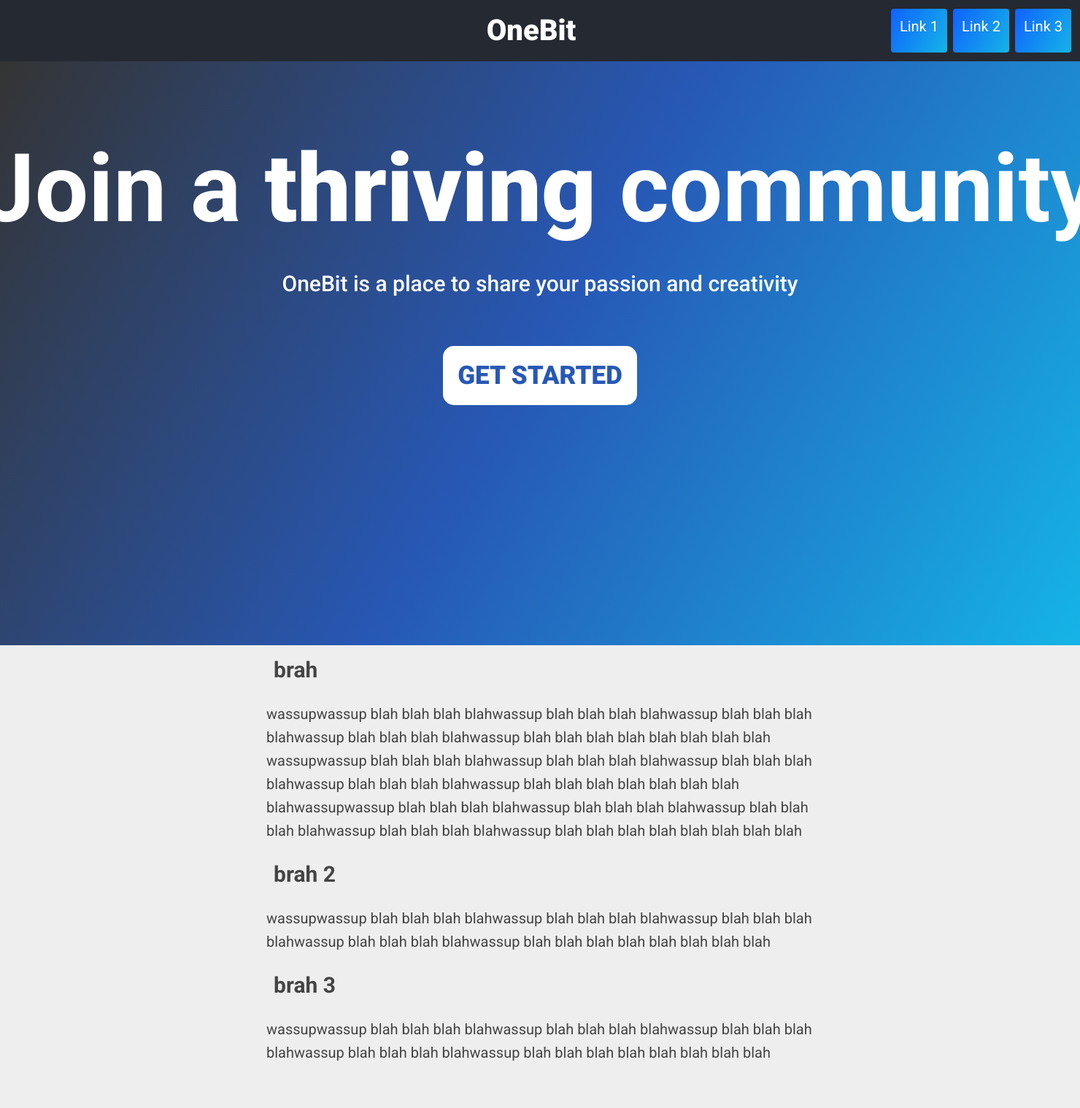
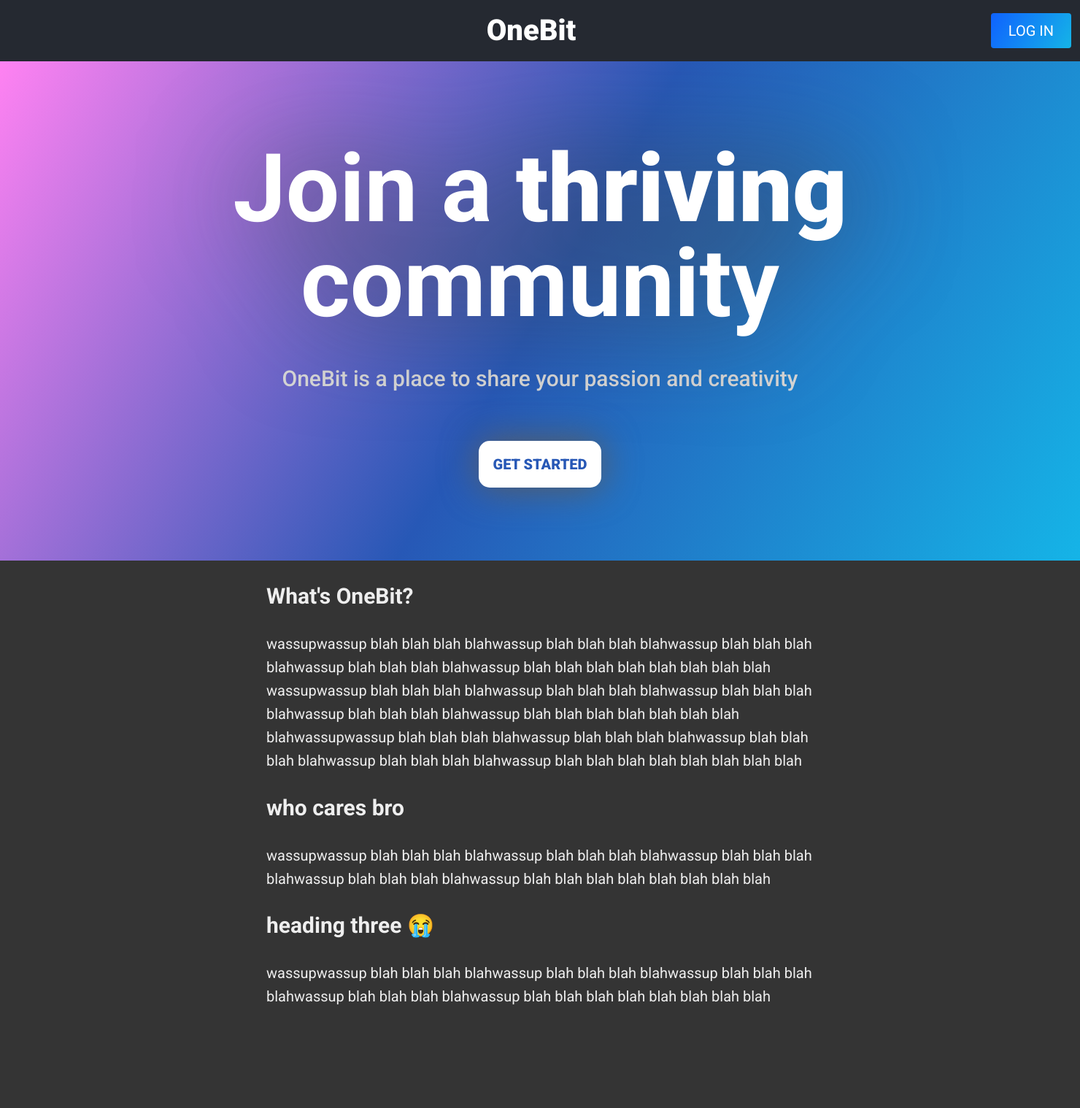
Before and after one commit to David35k/13COMProject, a Python web app: template templates/index.html in a window 1480 px wide; the page is wider, and only the part inside the window is pictured. Shown: that part at 73% size. After the commit the page ends 1376 px from the top of that part, so only its background shows below. Run offline with Jinja, Linux system fonts and the light colour scheme; the template is opened without the code that fills it, so the values that code supplies are empty.

Commit message:
LOOKS FIYA!

```diff
--- a/static/style/index.css
+++ b/static/style/index.css
@@ -1,8 +1,9 @@
 header {
-    height: 100vh;
+    height: fit-content;
     display: flex;
     flex-direction: column;
     align-items: center;
+    padding-bottom: 100px;
 }
 
 #headTextDiv {
@@ -17,9 +18,12 @@ header {
 #headTextDiv>h1 {
     font-size: 130px;
     margin-bottom: 50px;
+    max-width: 1000px;
+    filter: drop-shadow(0px 0px 75px rgb(63, 63, 63));
 }
 
 #headTextDiv>aside {
     font-size: 30px;
     margin-bottom: 20px;
+    color: rgb(215, 215, 215);
 }
--- a/static/style/main.css
+++ b/static/style/main.css
@@ -4,13 +4,13 @@ body {
     line-height: 1.6;
     font-size: 20px;
     padding: 0;
-    color: #444;
-    background-color: #eee;
+    color: #eee;
+    background-color: #343434;
     font-family: "Roboto", sans-serif;
 }
 
 .background-gradient {
-    background-image: linear-gradient(120deg, #343434, #2758B6, #15B4E7);
+    background-image: linear-gradient(120deg, #FF82F2, #2758B6, #15B4E7);
 }
 
 .background-gradient-inverted {
@@ -32,6 +32,9 @@ body {
     flex-wrap: wrap-reverse;
     justify-content: space-between;
     background-color: #252931;
+    top: 0;
+    position: sticky;
+    z-index: 1000;
 }
 
 nav {
@@ -72,6 +75,7 @@ nav {
     justify-content: flex-end;
     gap: 8px;
     margin: 12px;
+    align-items: center;
 }
 
 @media (width < 600px) {
@@ -84,23 +88,31 @@ nav {
 
 nav a {
     width: max-content;
-    padding: 8px 12px;
+    padding: 8px 24px;
     background-image: linear-gradient(120deg, #0F62FE, #15B4E7);
     color: white;
     text-decoration: none;
     border-radius: 4px;
     transition-duration: 300ms;
+    height: fit-content;
 }
 
 nav a:hover {
-    box-shadow: 0 2px 5px saddlebrown;
+    box-shadow: 0 2px 5px #2758B6;
 }
 
 .action-button {
     padding: 20px;
-    font-size: 35px;
+    font-size: 20px;
     border-radius: 15px;
     border: none;
     background-color: white;
     color: #2758B6;
+    transition-duration: 150ms;
+    filter: drop-shadow(0px 0px 25px rgb(92, 92, 92));
 }
+
+.action-button:hover {
+    box-shadow: 0 2px 5px #15B4E7;
+    filter: drop-shadow(0px 0px 10px rgb(92, 92, 92));
+}
--- a/templates/_layout.html
+++ b/templates/_layout.html
@@ -21,9 +21,7 @@
 <body>
     <div id="epic-navbar">
         <nav>
-            <a href="#">Link 1</a>
-            <a href="#">Link 2</a>
-            <a href="#">Link 3</a>
+            <a href="#">LOG IN</a>
         </nav>
         <h1 class="roboto-black">OneBit</h1>
     </div>
--- a/templates/index.html
+++ b/templates/index.html
@@ -18,7 +18,7 @@
 <div class="centerContent">
     <div class="normalContent">
         <section>
-            <h1>brah</h1>
+            <h2>What's OneBit?</h2>
             <p>wassupwassup blah blah blah blahwassup blah blah blah blahwassup blah blah blah blahwassup blah blah blah
                 blahwassup blah blah blah blah blah blah blah blah wassupwassup blah blah blah blahwassup blah blah blah
                 blahwassup blah blah blah blahwassup blah blah blah
@@ -27,12 +27,12 @@
                 blahwassup blah blah blah blah blah blah blah blah</p>
         </section>
         <section>
-            <h1>brah 2</h1>
+            <h2>who cares bro</h2>
             <p>wassupwassup blah blah blah blahwassup blah blah blah blahwassup blah blah blah blahwassup blah blah blah
                 blahwassup blah blah blah blah blah blah blah blah</p>
         </section>
         <section>
-            <h1>brah 3</h1>
+            <h2>heading three 😭</h2>
             <p>wassupwassup blah blah blah blahwassup blah blah blah blahwassup blah blah blah blahwassup blah blah blah
                 blahwassup blah blah blah blah blah blah blah blah</p>
         </section>
```
